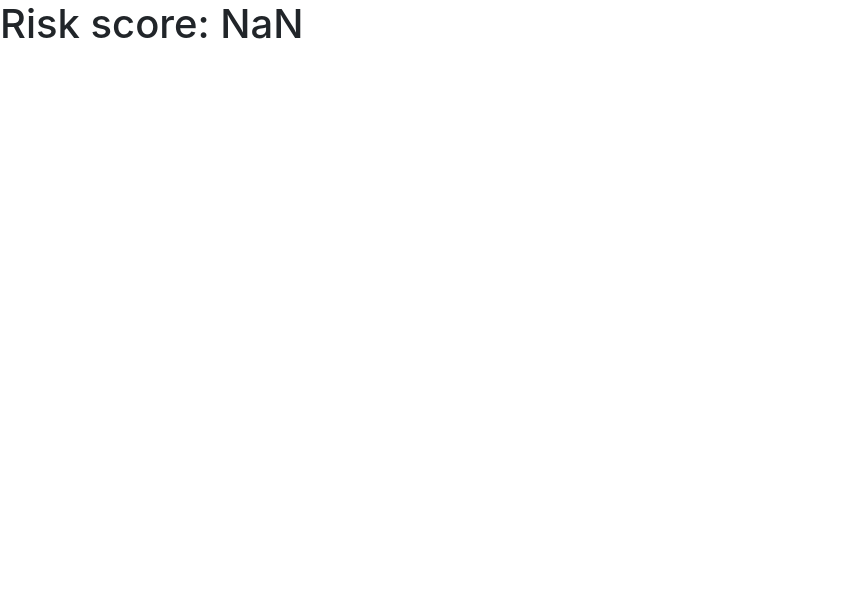
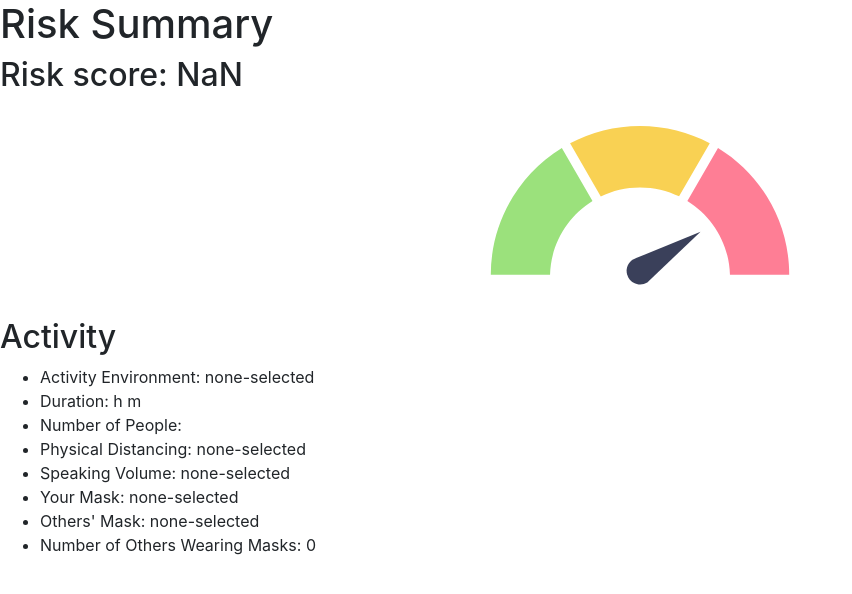
Before and after one commit to RaynyT/COVID-19-Risk-Assessment-Tool, a React (Create React App) app in the folder covrt/: page /results in a window 1280 px wide. Shown: the top 594 px of the page, without its empty margins (0-852 px from the left). Built offline with nearby package versions, Linux system fonts and the light colour scheme.

Commit message:
Add new image and list of selections

```diff
--- a/covrt/src/components/Results.js
+++ b/covrt/src/components/Results.js
@@ -1,5 +1,4 @@
-import { Button } from 'reactstrap';
-import { useState } from 'react';
+import riskMeterImage from '../images/risk-meter.svg'
 
 export default function Results(props){
 
@@ -29,14 +28,31 @@ export default function Results(props){
         return (
             numericValues[props.activityBasicInfo.setting] * props.activityBasicInfo.attendees *
             (props.activityBasicInfo.hours + (props.activityBasicInfo.minutes / 60)) *
-            numericValues[props.ownMask] * numericValues[props.othersMask.type] *
+            numericValues[props.ownMask] * numericValues[props.othersMask.type] * props.othersMask.percent *
             numericValues[props.distancing] * numericValues[props.speakingVolume]
         );
     }
 
     return (
         <div>
-            <h1>Risk score: {calculateRiskScore()}</h1>
+            <div>
+                <h1>Risk Summary</h1>
+                <h2>Risk score: {calculateRiskScore()}</h2>
+                <img alt="Risk meter" src={riskMeterImage} />
+            </div>
+            <div>
+                <h2>Activity</h2>
+                <ul>
+                    <li>Activity Environment: {props.activityBasicInfo.setting}</li>
+                    <li>Duration: {props.activityBasicInfo.hours}h {props.activityBasicInfo.minutes}m</li>
+                    <li>Number of People: {props.activityBasicInfo.attendees}</li>
+                    <li>Physical Distancing: {props.distancing}</li>
+                    <li>Speaking Volume: {props.activityBasicInfo.setting}</li>
+                    <li>Your Mask: {props.ownMask}</li>
+                    <li>Others' Mask: {props.othersMask.type}</li>
+                    <li>Number of Others Wearing Masks: {Math.round(props.othersMask.percent / 100 * props.activityBasicInfo.attendees)}</li>
+                </ul>
+            </div>
         </div>
     );
 }
```
